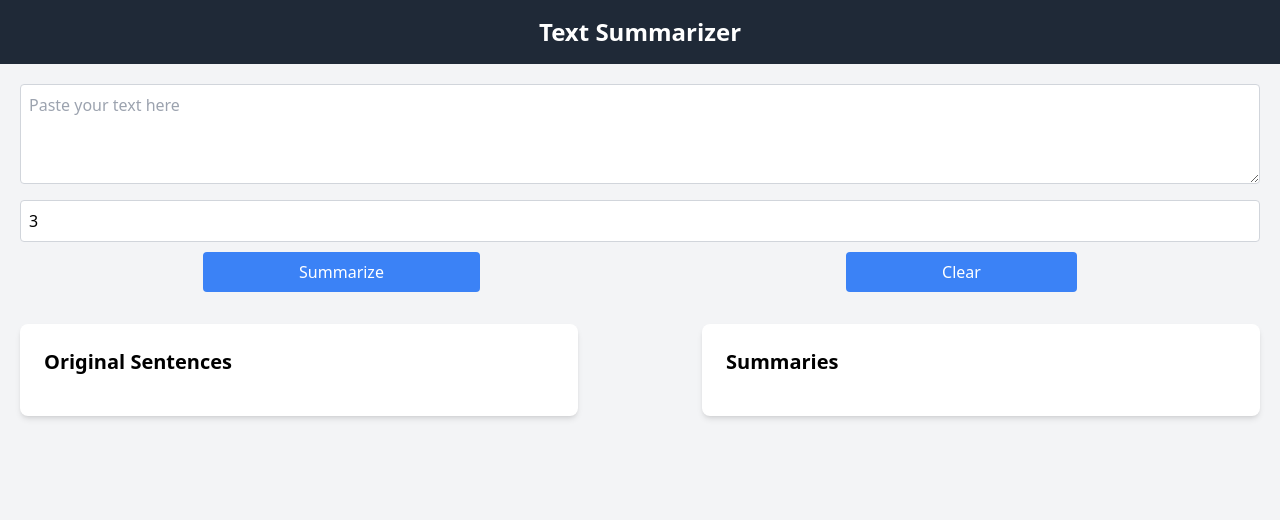
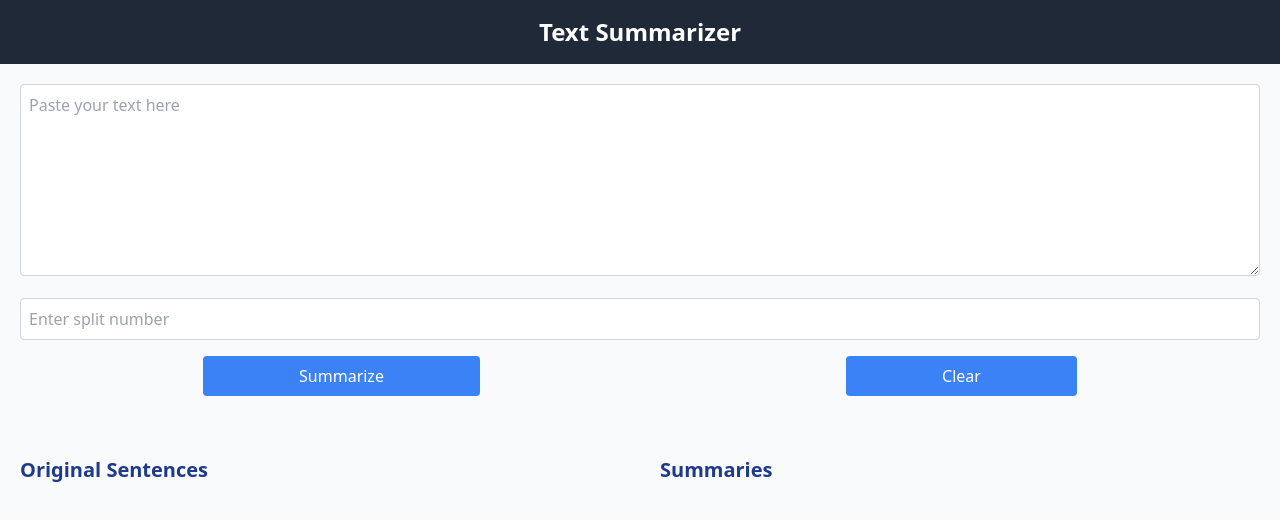
Before and after one commit to AkashMaurya1430/Text-Summarizer, a React (Create React App) app in the folder frontend/: page / in a window 1280 px wide. Shown: the top 520 px of the page. Built offline with nearby package versions, Linux system fonts and the light colour scheme.

Commit message:
Added UX update

```diff
--- a/frontend/src/App.css
+++ b/frontend/src/App.css
@@ -1,20 +1,15 @@
-.App {
+/* .App {
   display: flex;
   flex-direction: column;
   align-items: center;
   padding: 20px;
-}
+} */
 
-.results {
-  display: flex;
-  justify-content: space-between;
-  width: 100%;
-}
 
-.original, .summary {
+/* .original, .summary {
   width: 45%;
-}
-
+} */
+/*
 textarea {
   width: 100%;
   height: 100px;
@@ -23,4 +18,4 @@ textarea {
 
 input {
   margin-bottom: 10px;
-}
+} */
--- a/frontend/src/App.js
+++ b/frontend/src/App.js
@@ -1,40 +1,71 @@
-import React, { useState } from "react";
+import React, { useState,useRef } from "react";
 import axios from "axios";
-import { ToastContainer, toast } from 'react-toastify';
-import 'react-toastify/dist/ReactToastify.css';
+import { ToastContainer, toast } from "react-toastify";
+import "react-toastify/dist/ReactToastify.css";
 import "./App.css";
-
+import Card from "./components/Card";
+import Loader from "./components/Loader";
 
 function App() {
   const [text, setText] = useState("");
-  const [x, setX] = useState(3);
+  const [x, setX] = useState("");
   const [results, setResults] = useState({ sentences: [], summaries: [] });
+  const [loading, setLoading] = useState(false);
+  const [highlightedIndex, setHighlightedIndex] = useState(null);
+  const [highlightedType, setHighlightedType] = useState(null);
+  const summariesContainerRef = useRef(null);
+
+
+  const scrollToCard = (cardRef) => {
+    if (cardRef.current && summariesContainerRef.current) {
+      // Scroll to the top of the card or center it in the container
+      cardRef.current.scrollIntoView({
+        behavior: 'smooth',
+        block: 'center',  // 'center' makes the card appear in the middle of the container
+        inline: 'nearest',
+      });
+    }
+  };
 
   const handleSubmit = async (e) => {
     e.preventDefault();
 
     if (!text.length) {
-      toast.warning("Please Enter text to summarize")
-      return
+      toast.warning("Please Enter text to summarize");
+      return;
     }
 
     if (x < 1) {
-      toast.warning("Please Enter Split Number")
-      return
+      toast.warning("Please Enter Split Number");
+      return;
     }
 
-    const response = await axios.post("https://text-summarizer-backend-azure.vercel.app/summarize", { text, x });
-    setResults(response.data);
+    setLoading(true);
+
+    await axios
+      .post("http://localhost:5000/summarize", { text, x })
+      .then((response) => {
+        setResults(response.data.data);
+        setLoading(false);
+      })
+      .catch((err) => {
+        console.log('err: ', err);
+        setResults({ sentences: [], summaries: [] });
+        toast.error(err.response.data.message);
+        setLoading(false);
+      });
   };
 
-  const clearForm = ()=>{
+  const clearForm = () => {
     setText("");
     setX(3);
-    setResults({ sentences: [], summaries: [] })
-  }
+    setResults({ sentences: [], summaries: [] });
+  };
 
-
-
+  const handleHover = (index, type) => {
+    setHighlightedIndex(index);
+    setHighlightedType(type);
+  };
   return (
     <>
       <nav className="bg-gray-800 p-4">
@@ -44,9 +75,9 @@ function App() {
           </a>
         </div>
       </nav>
-      <div className="App">
-        <form onSubmit={handleSubmit} className="w-full">
-          <textarea value={text} onChange={(e) => setText(e.target.value)} placeholder="Paste your text here" />
+      <div className="App ">
+        <form onSubmit={handleSubmit} className="w-full p-5">
+          <textarea value={text} onChange={(e) => setText(e.target.value)} placeholder="Paste your text here" className="h-48" />
           <input type="number" placeholder="Enter split number" value={x} onChange={(e) => setX(e.target.value)} min="1" />
           <div className="flex flex-row justify-around">
             <button type="submit" className="w-fit ">
@@ -57,30 +88,54 @@ function App() {
             </button>
           </div>
         </form>
-        <div className="results w-full">
-          <div className="original">
-            <h2>Original Sentences</h2>
+
+        {loading ? (
+          <>
+            <Loader />{" "}
+          </>
+        ) : (
+          <>
+        <div className="results flex mt-10">
+          <div className="w-1/2 px-5">
+            <h2 className="text-xl mb-5 text-blue-900 font-semibold">Original Sentences</h2>
+            <div className="original max-h-[20rem] overflow-y-auto">
               {results.sentences.map((sentence, index) => (
                 <>
-                <p key={index}>{sentence}</p>
-                <hr className="border-t-2 border-gray-300 dark:border-gray-700 my-4" />
+                  <Card key={index} index={index} sentence={sentence}
+                   type="original"
+                   highlightedIndex={highlightedIndex}
+                   onHover={handleHover}  scrollToCard={scrollToCard}
+                  />
+                  {/* <p key={index}>{sentence}</p>
+                  <hr className="border-t-2 border-gray-300 dark:border-gray-700 my-4" /> */}
                 </>
               ))}
             </div>
-          <div className="summary">
-            <h2>Summaries</h2>
+          </div>
+          <div className="w-1/2 px-5">
+            <h2 className="text-xl mb-5 text-blue-900 font-semibold">Summaries</h2>
+            <div  ref={summariesContainerRef} className="summary max-h-[20rem] overflow-y-auto">
               {results.summaries.map((summary, index) => (
                 <>
-                <p key={index}>{summary}</p>
-                <hr className="border-t-2 border-gray-300 dark:border-gray-700 my-4" />
+                  <Card key={index} index={index} sentence={summary}
+                  type="summary"
+                  highlightedIndex={highlightedIndex}
+                  onHover={handleHover}  scrollToCard={scrollToCard}
+                  />
+
+                  {/* <p key={index}>{summary}</p>
+                  <hr className="border-t-2 border-gray-300 dark:border-gray-700 my-4" /> */}
                 </>
               ))}
             </div>
           </div>
         </div>
 
-      <ToastContainer position="top-center"
-autoClose={3000} />
+          </>
+        )}
+      </div>
+
+      <ToastContainer position="top-center" autoClose={3000} />
     </>
   );
 }
--- /dev/null
+++ b/frontend/src/components/Card.jsx
@@ -0,0 +1,28 @@
+import { useRef } from "react";
+
+const Card = ({ index, sentence,  type, highlightedIndex, onHover,scrollToCard}) => {
+
+    const isHighlighted = (type === 'summary' && highlightedIndex === index);
+
+    const cardRef = useRef(null);
+
+  if (isHighlighted) {
+    scrollToCard(cardRef);
+  }
+
+  return (
+    <div ref={cardRef} className={`" p-3 rounded-lg mb-5 shadow-xl card cursor-pointer ${
+        isHighlighted
+          ? 'border-2 border-blue-500 transition-all duration-300'
+          : 'border-2 border-transparent'
+      }`}
+    onMouseEnter={() => onHover(index, type)}
+    onMouseLeave={() => onHover(null, null)}
+    >
+
+      <p key={index}>{sentence}</p>
+    </div>
+  );
+};
+
+export default Card;
--- /dev/null
+++ b/frontend/src/components/Loader.jsx
@@ -0,0 +1,17 @@
+import React from "react";
+
+const Loader = () => {
+  return (
+    <div className="flex justify-center items-center h-36">
+      <div
+        class="animate-spin inline-block size-12 border-[3px] border-current border-t-transparent text-blue-600 rounded-full"
+        role="status"
+        aria-label="loading"
+      >
+        <span class="sr-only">Loading...</span>
+      </div>
+    </div>
+  );
+};
+
+export default Loader;
--- a/frontend/src/index.css
+++ b/frontend/src/index.css
@@ -4,7 +4,7 @@
 
 
 body {
-  @apply bg-gray-100;
+  @apply bg-gray-50;
 }
 
 textarea, input {
@@ -15,7 +15,7 @@ button {
   @apply w-fit bg-blue-500 text-white px-24 py-2 rounded hover:bg-blue-600 ;
 }
 
-.results {
+/* .results {
   @apply w-full mt-8 grid grid-cols-2 gap-4;
 }
 
@@ -29,4 +29,4 @@ button {
 
 .results p {
   @apply mb-2;
-}
+} */
```
Also changed, not shown: 2 other files (tests, documents, lock files or other folders). Lines whose indentation alone changed are shown as unchanged.
